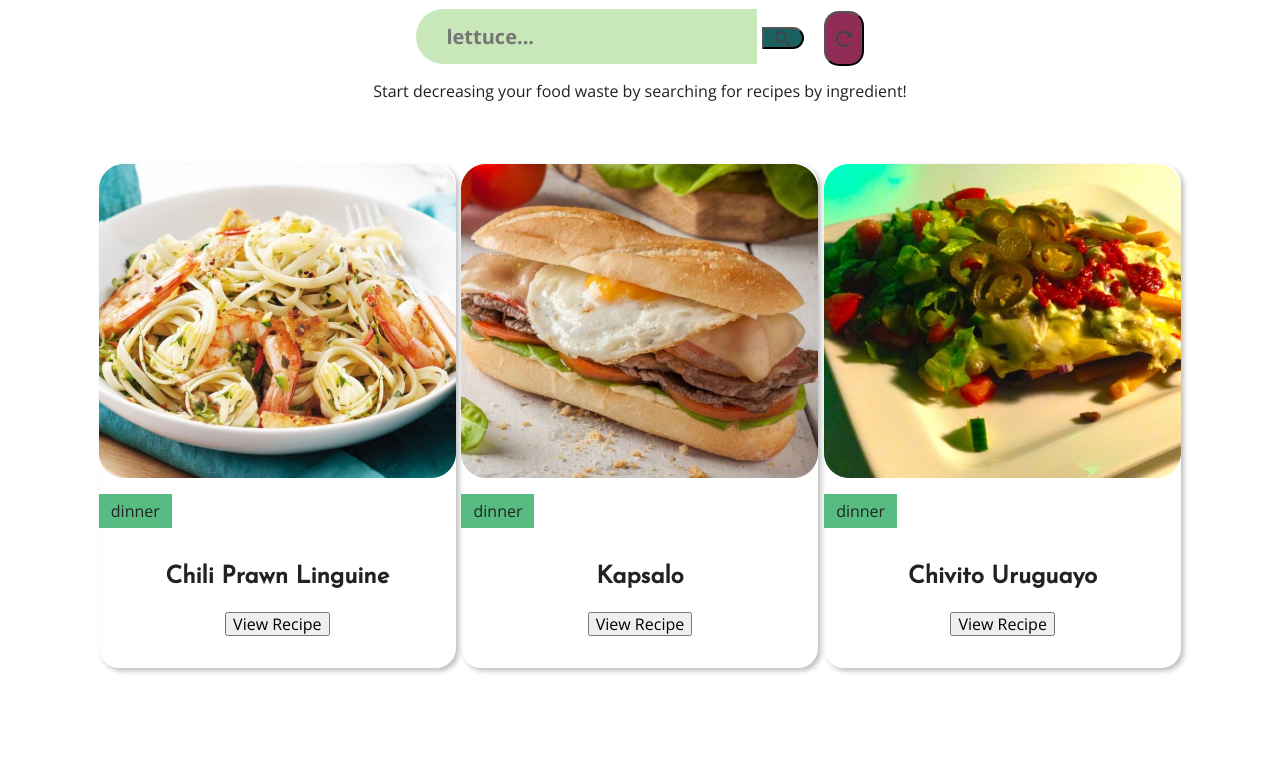
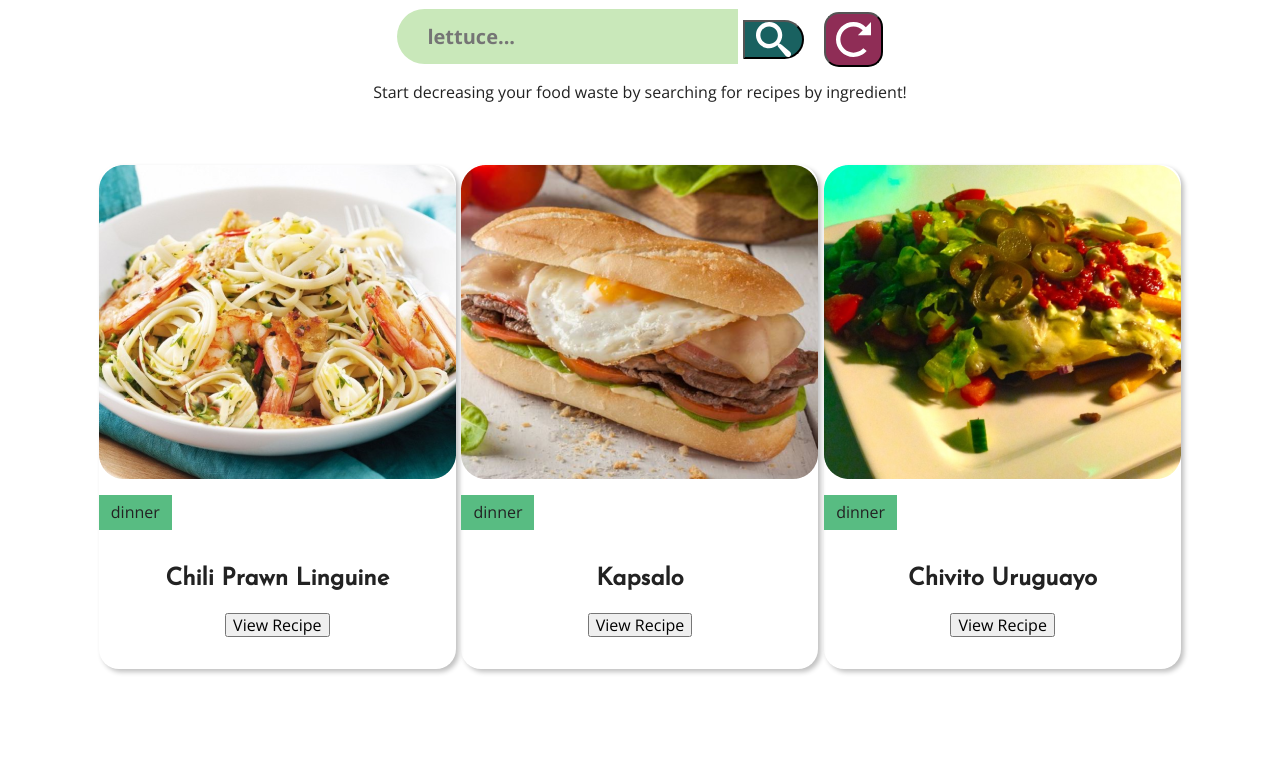
Before and after one commit to chingu-voyages/v46-tier1-team-06, a website built with Parcel: page recipe-app-code/index.html in a window 1280 px wide. Shown: the part 71-832 px from the top of the page. Built offline with nearby package versions, Linux system fonts and the light colour scheme.

Commit message:
Add color and size for magnifying glass and refresh arrow svgs

```diff
--- a/recipe-app-code/css/main.scss
+++ b/recipe-app-code/css/main.scss
@@ -44,6 +44,23 @@ header {
         height: 1em;
         fill: currentColor;
       }
+      .icon-spinner11 {
+        /* Using currentColor above lets
+        us use `color` for changing the color
+        of our icons: */
+        color: white;
+
+        /* The width and height of the SVG
+        was previously set to 1em.
+        This allows us to use `font-size`
+        to change the size of our icon: */
+        font-size: 35px;
+      }
+
+      .icon-search {
+        color: white;
+        font-size: 35px;
+      }
 }
 
 /* ===== RECIPE DISPLAY ===== */
```
Also changed, not shown: recipe-app-code/css/main.css, 1 other file.
